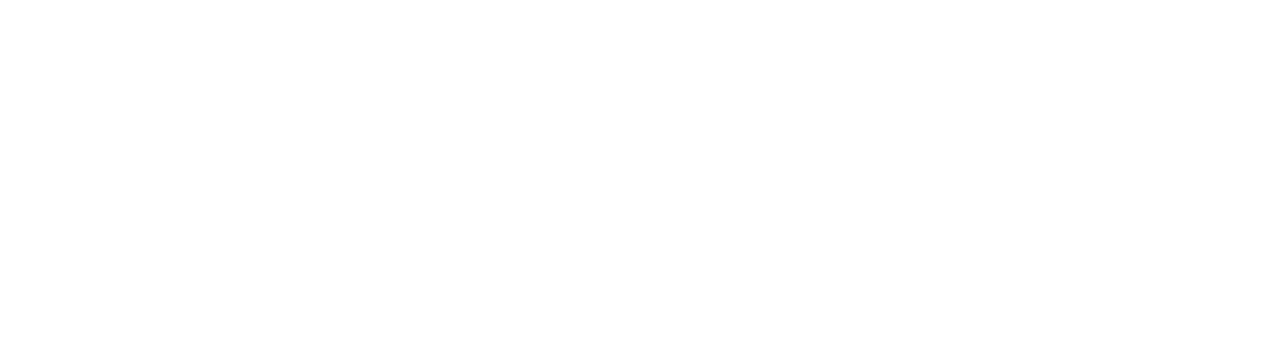
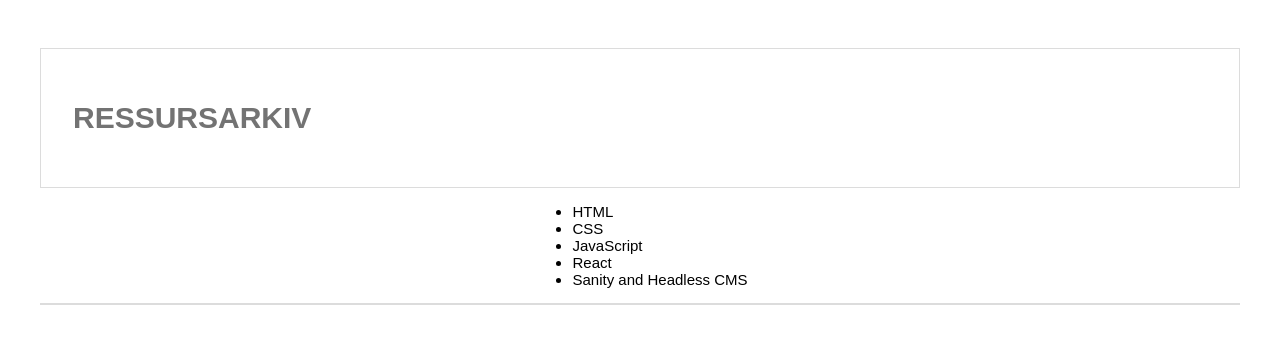
Before and after one commit to jennifergri/uin23ak2_resource_layout_Grimsrud, a plain HTML site: page index.html in a window 1280 px wide. Drawn offline with Linux system fonts and the light colour scheme.

Commit message:
AK2 start

```diff
--- a/index.html
+++ b/index.html
@@ -8,7 +8,23 @@
     <link href="style.css" rel="stylesheet">
 </head>
 <body>
+    <div class="container">
+        <header>
+            <h1>Ressursarkiv</h1>
+        </header>
+        <nav>
+            <ul>
+                <li>HTML</li>
+                <li>CSS</li>
+                <li>JavaScript</li>
+                <li>React</li>
+                <li>Sanity and Headless CMS</li>
+            </ul>
+        </nav>
+        <main>
 
+        </main>
+    </div>
     <script src="arbeidskrav_2/ressurser.js"></script>
 </body>
 </html>
--- a/style.css
+++ b/style.css
@@ -0,0 +1,43 @@
+:root{
+    --white: #ffffff;
+    --aqua: #00ffff;
+    --darkgrey: #737373;
+    --grey: #dcdcdc;
+    --lightgrey: #f4f4f4;
+    --maxwidth: 1200px;
+    --rootsize: 15px;
+}
+
+body{
+    background-color: var(--white);
+    font-family: sans-serif;
+    font-size: var(--rootsize);
+}
+
+.container{
+    width: 100%;
+    display: flex;
+    flex-wrap: wrap;
+    max-width: var(--maxwidth);
+    justify-content: center;
+    margin: 3rem auto;
+}
+
+header{
+
+    border: 0.1rem solid var(--grey);
+    width: 100%;
+}
+
+header h1{
+    text-transform: uppercase;
+    color: var(--darkgrey);
+    padding: 2rem;
+}
+nav{
+
+}
+main{
+    border: 0.1rem solid var(--grey);
+    width: 100%;
+}
```
